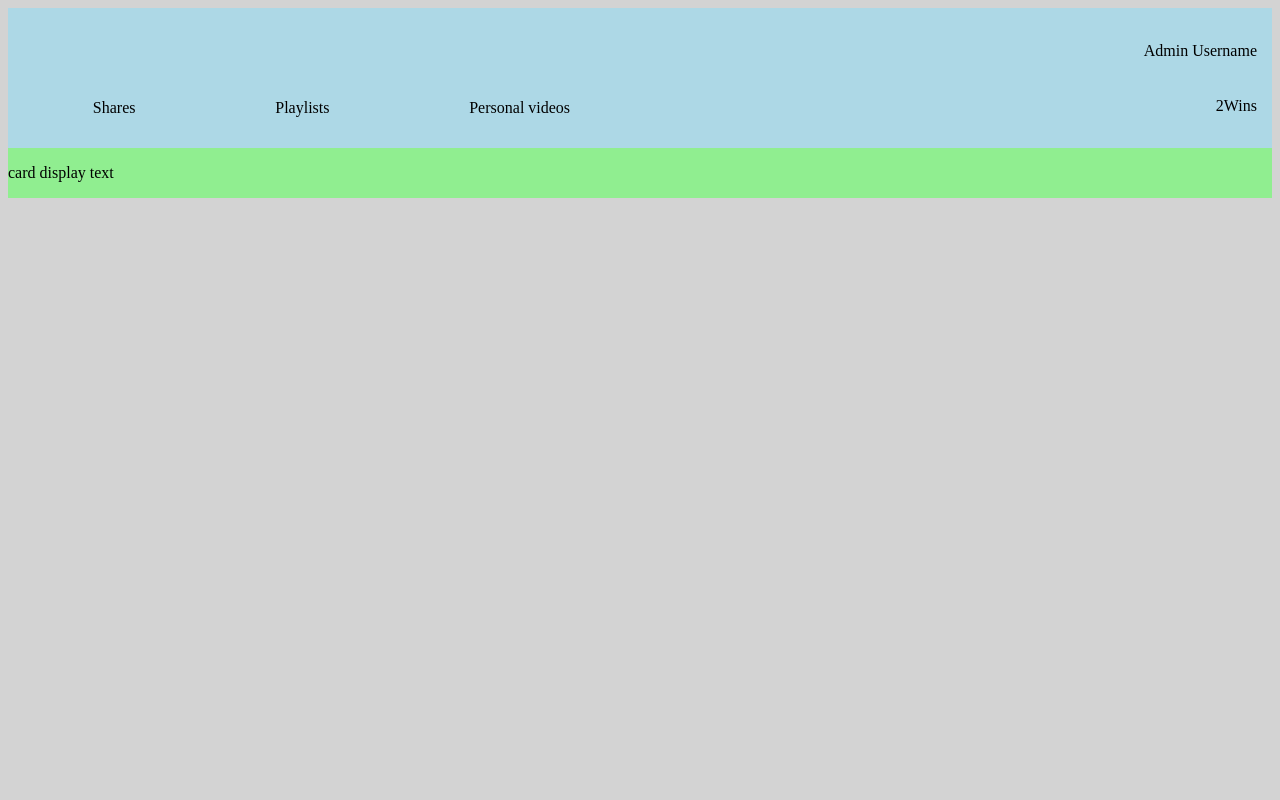
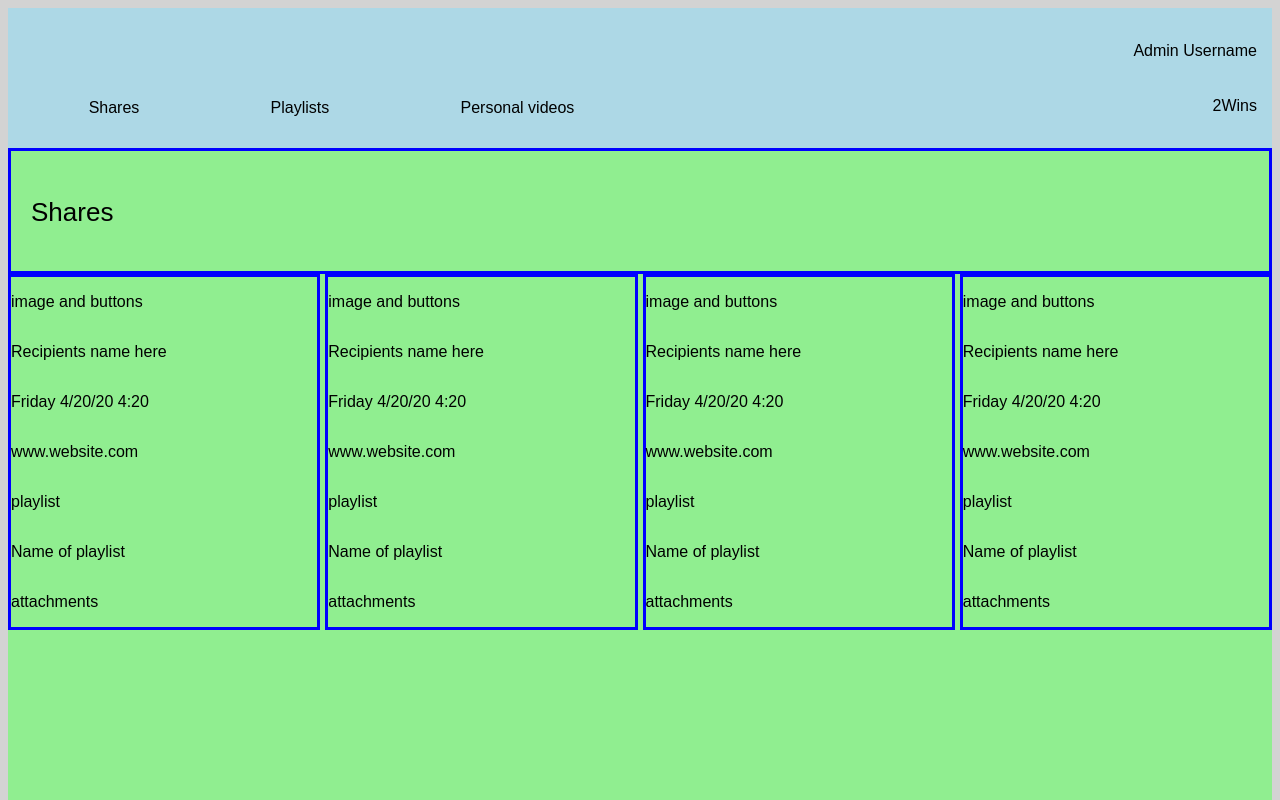
Before and after one commit to KeithCrofton/KC-Comp-Challenge-1, a plain HTML site: page index.html in a window 1280 px wide. Shown: the top 800 px of the page. Drawn offline with Linux system fonts and the light colour scheme.

Commit message:
fifth commit

```diff
--- a/index.html
+++ b/index.html
@@ -19,6 +19,111 @@
     </section>
     </section>
     <section class=card-display>
-      <p>card display text</p>
+      <section class=shares>
+      <p>Shares</p>
+    </section>
+    <section class=card-area>
+
+
+      <section class=card>
+        <section class=card-image-area>
+          <p>image and buttons<p>
+        </section>
+        <section class=card-name>
+          <p>Recipients name here</p>
+        </section>
+        <section class=card-date>
+          <p>Friday 4/20/20 4:20</p>
+        </section>
+        <section class=card-greyWebsiteBox>
+          <p>www.website.com</p>
+        </section>
+        <section class=card-playlist>
+          <p>playlist</p>
+        </section>
+        <section class=card-nameOfPlaylist>
+          <p>Name of playlist</p>
+        </section>
+        <section class=card-attachments>
+          <p>attachments</p>
+        </section>
+      </section>
+
+
+            <section class=card>
+              <section class=card-image-area>
+                <p>image and buttons<p>
+              </section>
+              <section class=card-name>
+                <p>Recipients name here</p>
+              </section>
+              <section class=card-date>
+                <p>Friday 4/20/20 4:20</p>
+              </section>
+              <section class=card-greyWebsiteBox>
+                <p>www.website.com</p>
+              </section>
+              <section class=card-playlist>
+                <p>playlist</p>
+              </section>
+              <section class=card-nameOfPlaylist>
+                <p>Name of playlist</p>
+              </section>
+              <section class=card-attachments>
+                <p>attachments</p>
+              </section>
+            </section>
+
+                  <section class=card>
+                    <section class=card-image-area>
+                      <p>image and buttons<p>
+                    </section>
+                    <section class=card-name>
+                      <p>Recipients name here</p>
+                    </section>
+                    <section class=card-date>
+                      <p>Friday 4/20/20 4:20</p>
+                    </section>
+                    <section class=card-greyWebsiteBox>
+                      <p>www.website.com</p>
+                    </section>
+                    <section class=card-playlist>
+                      <p>playlist</p>
+                    </section>
+                    <section class=card-nameOfPlaylist>
+                      <p>Name of playlist</p>
+                    </section>
+                    <section class=card-attachments>
+                      <p>attachments</p>
+                    </section>
+                  </section>
+
+
+                        <section class=card>
+                          <section class=card-image-area>
+                            <p>image and buttons<p>
+                          </section>
+                          <section class=card-name>
+                            <p>Recipients name here</p>
+                          </section>
+                          <section class=card-date>
+                            <p>Friday 4/20/20 4:20</p>
+                          </section>
+                          <section class=card-greyWebsiteBox>
+                            <p>www.website.com</p>
+                          </section>
+                          <section class=card-playlist>
+                            <p>playlist</p>
+                          </section>
+                          <section class=card-nameOfPlaylist>
+                            <p>Name of playlist</p>
+                          </section>
+                          <section class=card-attachments>
+                            <p>attachments</p>
+                          </section>
+                        </section>
+
+
+    </section>
       </section>
   </body>
--- a/styles.css
+++ b/styles.css
@@ -3,6 +3,7 @@ body {
   background-color: lightgrey;
   display: flex;
   flex-direction: column;
+  font-family: sans-serif;
 }
 .top-bar{
   background-color: lightblue;
@@ -26,5 +27,33 @@ body {
   justify-content: space-around;
 }
 .card-display{
+
   background-color: lightgreen;
+  height: 800px;
 }
+.shares{
+  align-items: center;
+  height: 80px;
+  padding: 20px;
+  border: solid;
+  border-width: 3px;
+  border-color: blue;
+  font-size: 26px;
+}
+.card-area{
+
+  display: grid;
+
+    /* grid-template-columns: repeat( auto-fit, minmax(250px, 1fr) ); */
+
+  grid-template-columns: 1fr 1fr 1fr 1fr;
+  grid-gap: 5px;
+  grid-auto-rows: minmax (100px, auto) */
+}
+.card{
+  display:flex;
+  flex-direction: column;
+  border:solid;
+  border-width:3px;
+  border-color:blue;
+}
```
